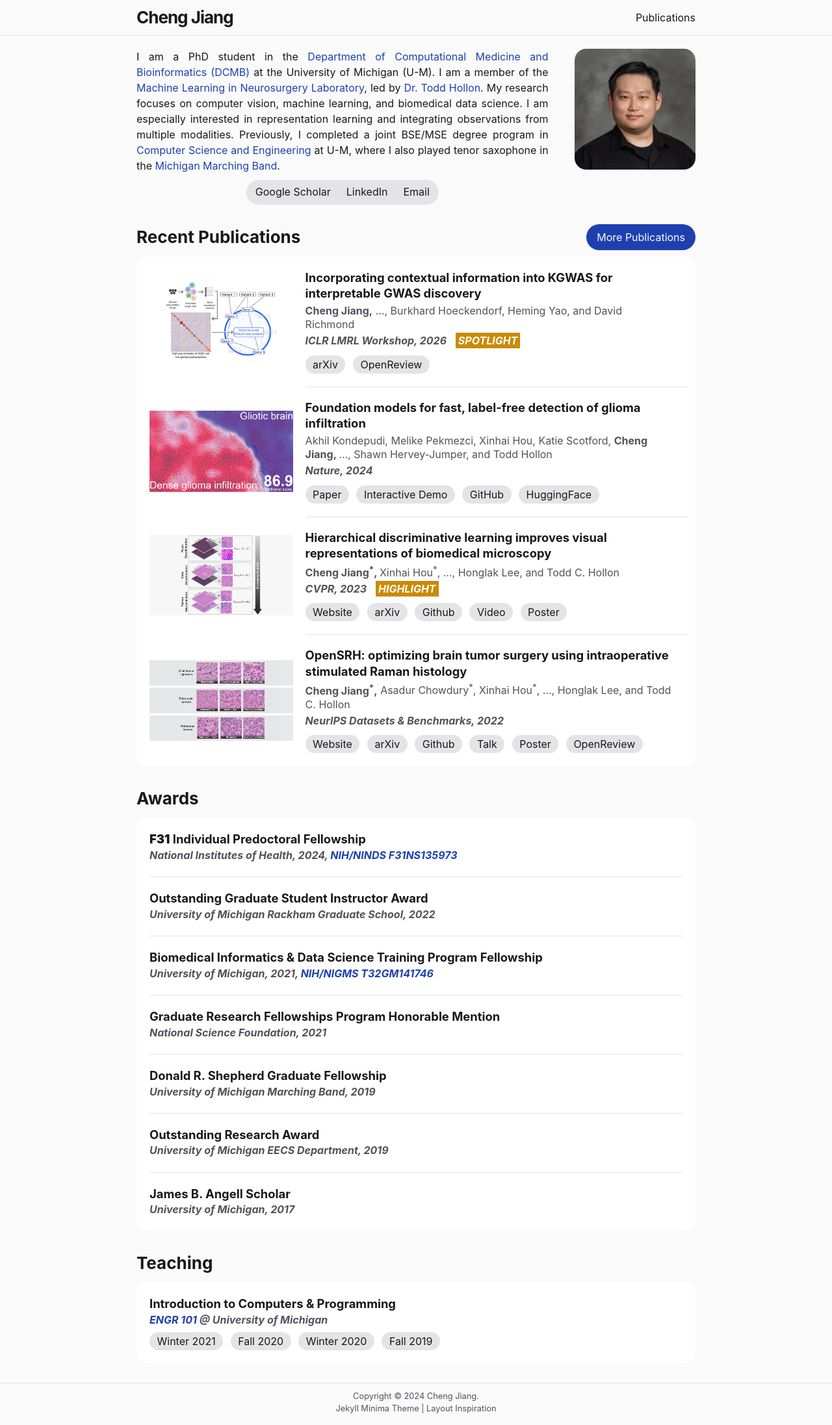
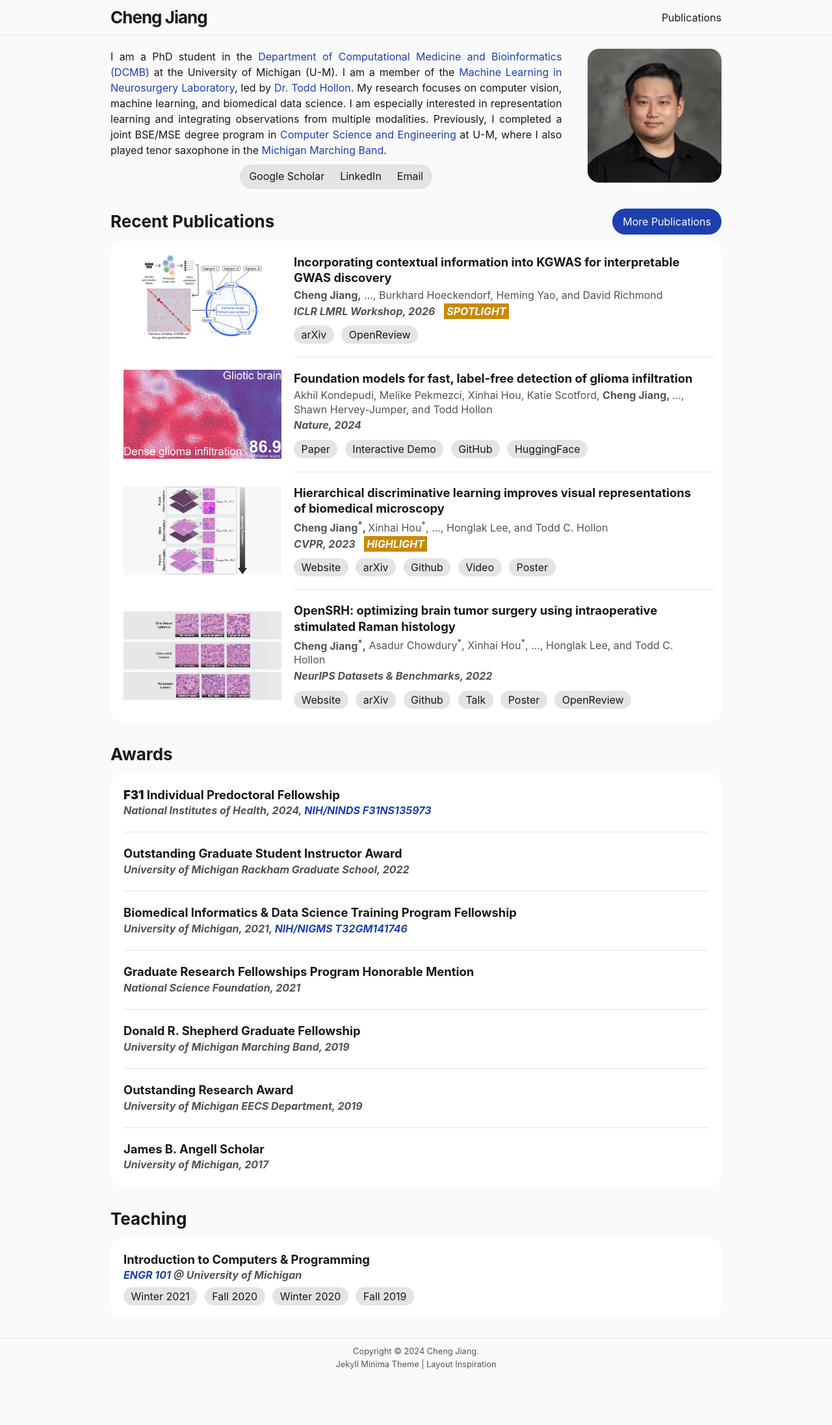
Before and after one commit to chengjia63/chengjia63.github.io, a Jekyll site: the page built from index.md, in a window 1280 px wide. Shown: the whole page at 65% size. Built offline with Jekyll 4.4.1, drawn with Linux system fonts in a browser that asks for light colours; after the commit the page ends 2124 px from its top, so only the background shows below that.

Commit message:
slightly wider content

```diff
--- a/_sass/minima/initialize.scss
+++ b/_sass/minima/initialize.scss
@@ -14,10 +14,10 @@ $spacing-unit: 10px !default;
 $table-text-align: left !default;
 
 // Width of the content area
-$content-width: 900px !default;
+$content-width: 980px !default;
 
 $on-palm: 600px !default;
-$on-laptop: 900px !default;
+$on-laptop: 980px !default;
 
 $on-medium: $on-palm !default;
 $on-large: $on-laptop !default;
```
